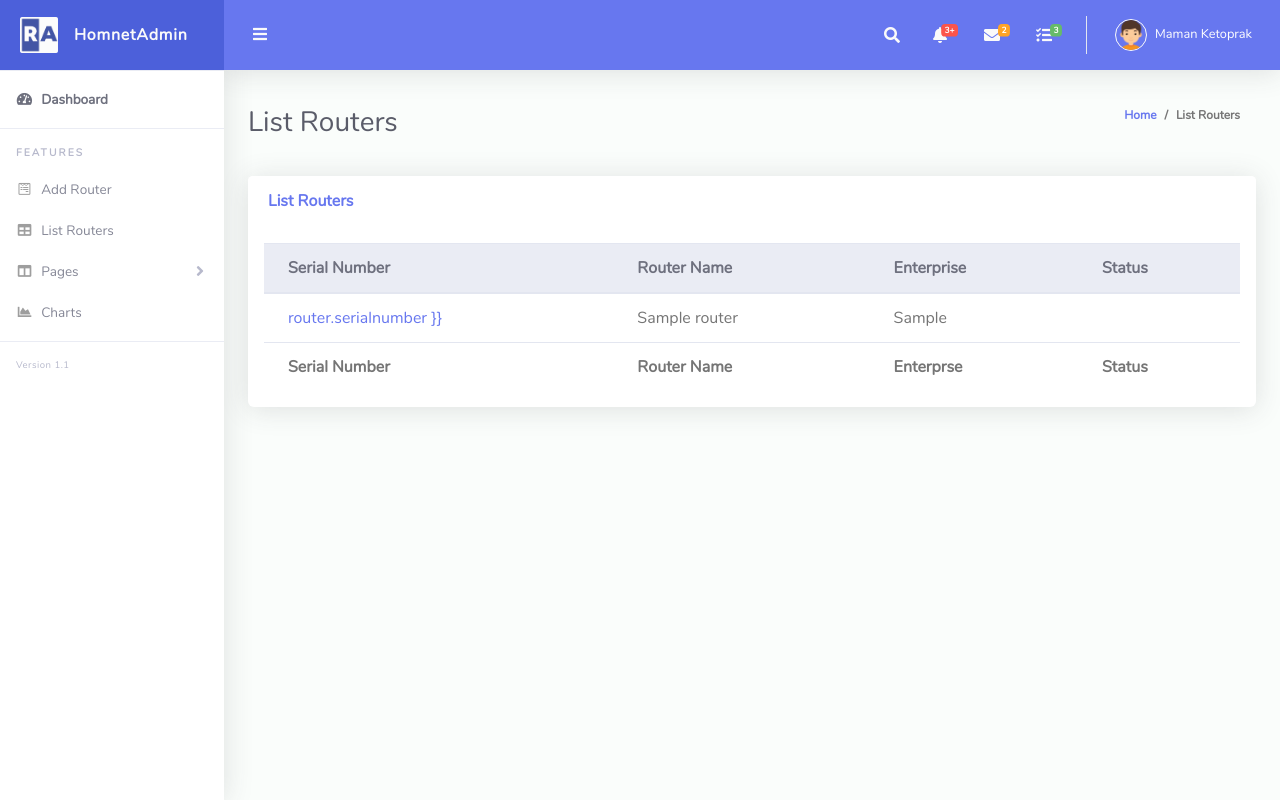
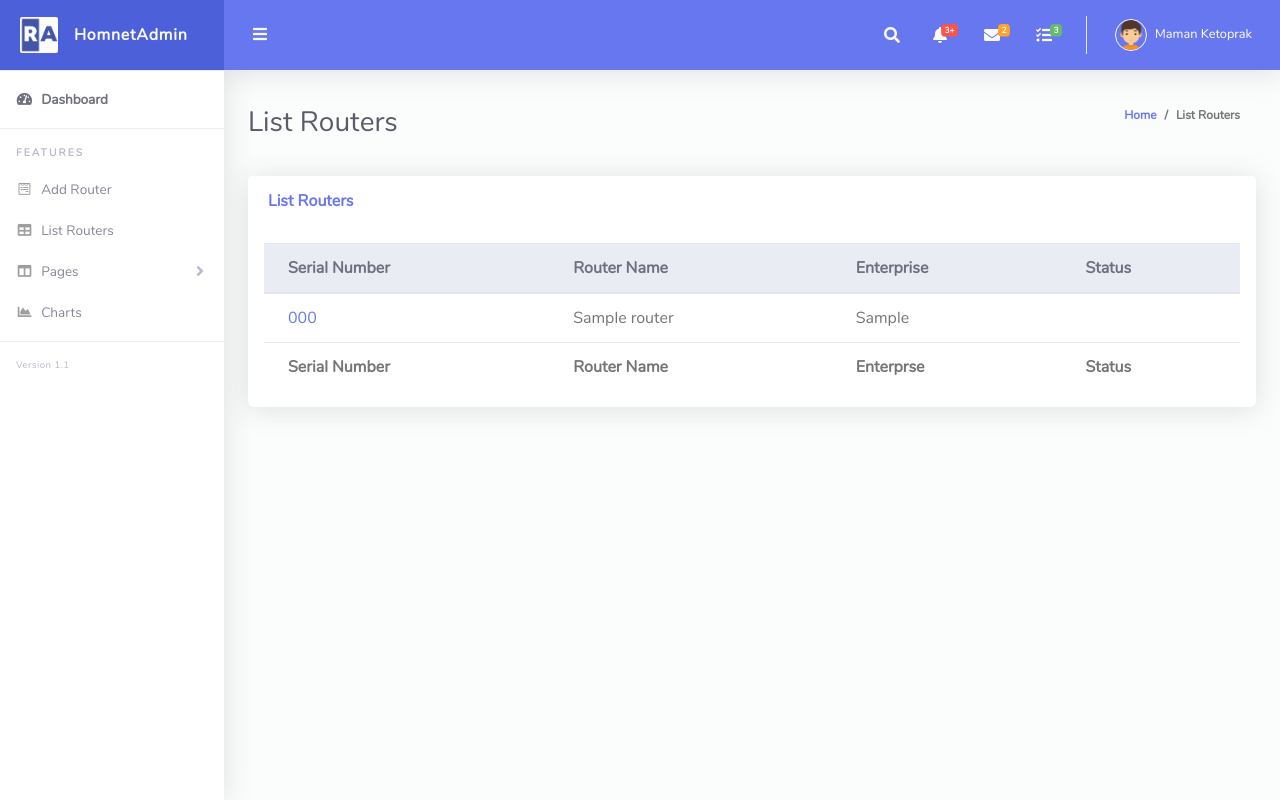
Before and after one commit to TM-Squared/Homnet-Dashboard, a Django app: page /listrouters in a window 1280 px wide. Run offline with Django 4.2, Linux system fonts and the light colour scheme; tables that the repository leaves empty hold one stand-in row (values such as "Sample post"); some libraries are stand-ins or nearby versions.

Commit message:
detail view backend operationnel

```diff
--- a/home/urls.py
+++ b/home/urls.py
@@ -8,5 +8,5 @@ urlpatterns = [
     path('', IndexView.as_view(), name="index"),
     path('addrouter', addrouter, name='addrouter'),
     path('listrouters', ListRouters.as_view(), name="listrouters"),
-    path('detail/<uuid:serialnumber>', DetailRouter.as_view(), name='detailsrouter')
+    path('detail/<uuid:serialnumber>', DetailRouter.as_view(), name='details')
 ]
--- a/home/views.py
+++ b/home/views.py
@@ -74,10 +74,15 @@ class ListRouters(generic.ListView):
 
 class DetailRouter(generic.DetailView):
     template_name = 'home/detailRouter.html'
-    model = Interface
+    model = Routers
 
     def get_object(self, queryset=None):
-        return Interface.objects.get(serianumber=self.kwargs.get("serialnumber"))
+        return Routers.objects.get(serialnumber=self.kwargs.get("serialnumber"))
+
+    def get_context_data(self, **kwargs):
+        context = super().get_context_data(**kwargs)
+        context['router_information'] = self.get_object()
+        return context
 
 
 def check_if_interface_is_online(username, ipaddress, password):
--- a/templates/home/detailRouter.html
+++ b/templates/home/detailRouter.html
@@ -7,11 +7,11 @@
 {% block content %}
 <div class="container-fluid" id="container-wrapper">
           <div class="d-sm-flex align-items-center justify-content-between mb-4">
-            <h1 class="h3 mb-0 text-gray-800">Router Name</h1>
+            <h1 class="h3 mb-0 text-gray-800">{{ router_information.routername }}:{{ router_information.enterprise }}</h1>
             <ol class="breadcrumb">
               <li class="breadcrumb-item"><a href="{% url 'home:index' %}">Home</a></li>
                 <li class="breadcrumb-item">Details</li>
-              <li class="breadcrumb-item active" aria-current="page">Router Name</li>
+              <li class="breadcrumb-item active" aria-current="page">{{ router_information.routername }}</li>
             </ol>
           </div>
 
--- a/templates/home/listRouters.html
+++ b/templates/home/listRouters.html
@@ -41,7 +41,7 @@
                     <tbody>
                       {% for router in routers %}
                         <tr>
-                          <td><a href="url {% url 'home:detail' router.serialnumber %}">router.serialnumber }}</a></td>
+                          <td><a href="{% url 'home:details' router.serialnumber %}">{{ router.serialnumber }}</a></td>
                           <td>{{ router.routername }}</td>
                           <td>{{ router.enterprise }}</td>
                         </tr>
```
